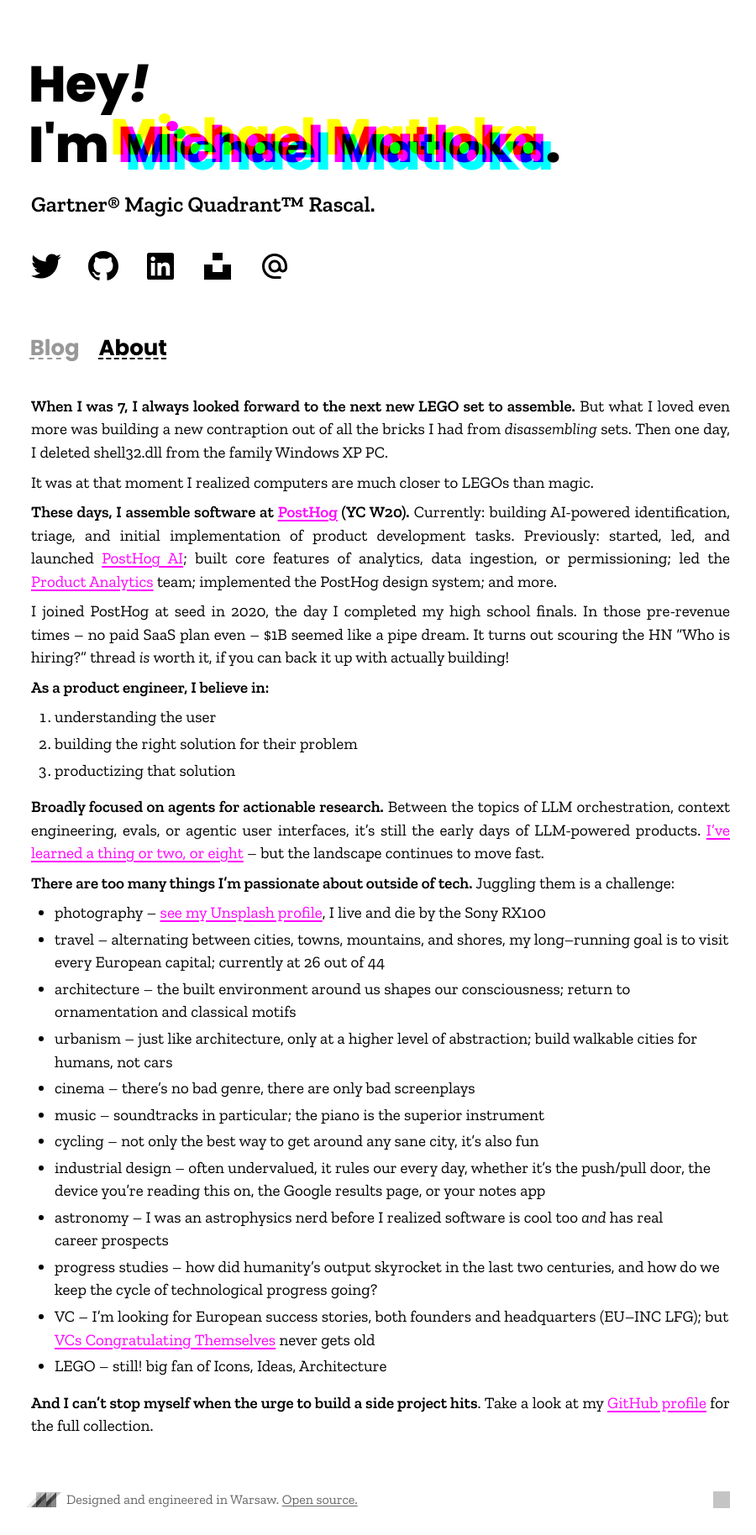
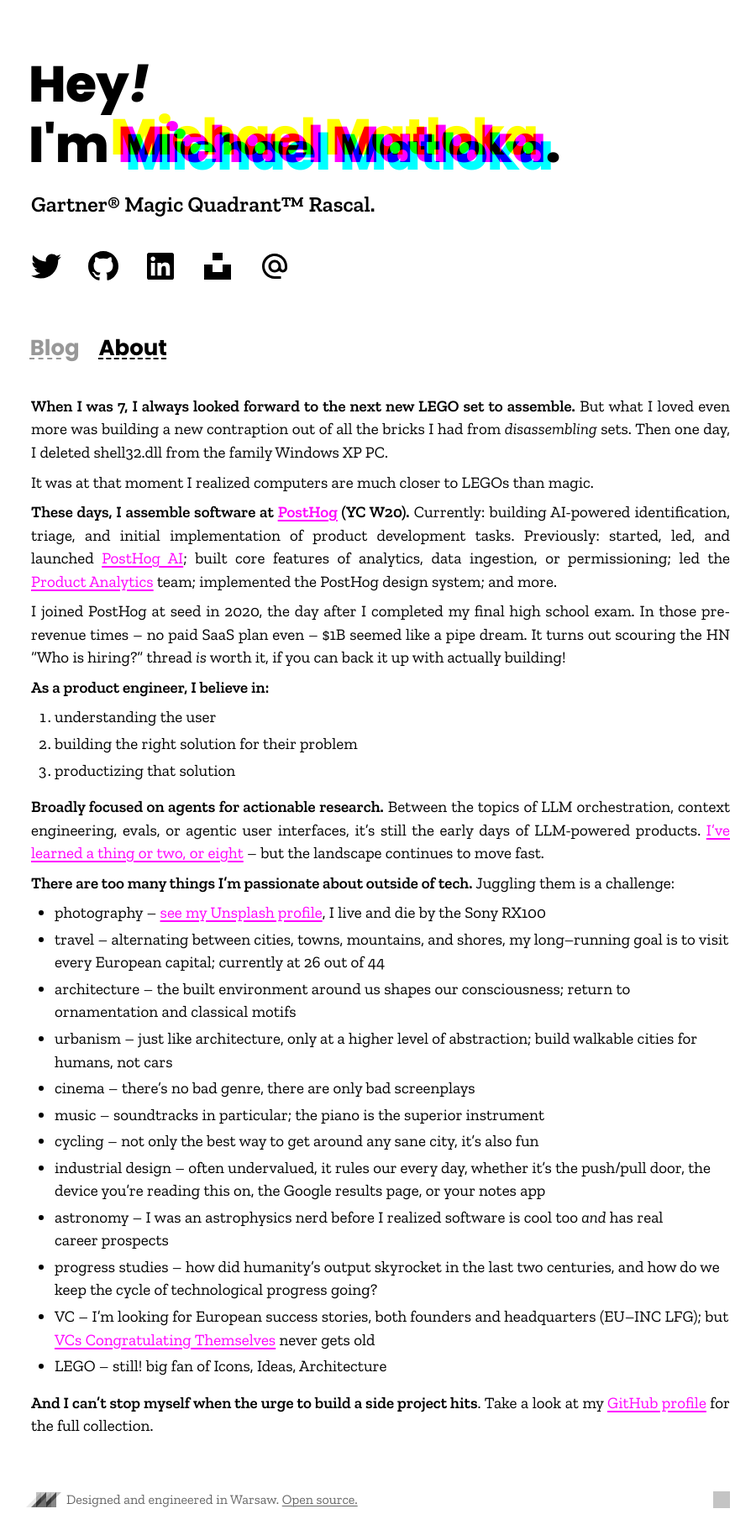
Before and after one commit to Twixes/matloka.com, a Jekyll site: the page built from about.md, in a window 1280 px wide. Shown: the whole page at 84% size, without its empty margins (187-1087 px from the left). Built offline with Jekyll 4.4.1, drawn with Linux system fonts in a browser that asks for light colours; comment, search, counter and statistics services are not loaded; grey boxes are pictures that could not be loaded.

Commit message:
Clarify "finals"

```diff
--- a/about.md
+++ b/about.md
@@ -11,7 +11,7 @@
 
 **These days, I assemble software at [PostHog](https://posthog.com/) (YC W20).** Currently: building AI-powered identification, triage, and initial implementation of product development tasks. Previously: started, led, and launched [PostHog AI](https://posthog.com/ai); built core features of analytics, data ingestion, or permissioning; led the [Product Analytics](https://posthog.com/product-analytics) team; implemented the PostHog design system; and more.
 
-I joined PostHog at seed in 2020, the day I completed my high school finals. In those pre-revenue times – no paid SaaS plan even – $1B seemed like a pipe dream. It turns out scouring the HN "Who is hiring?" thread _is_ worth it, if you can back it up with actually building!
+I joined PostHog at seed in 2020, the day after I completed my final high school exam. In those pre-revenue times – no paid SaaS plan even – $1B seemed like a pipe dream. It turns out scouring the HN "Who is hiring?" thread _is_ worth it, if you can back it up with actually building!
 
 **As a product engineer, I believe in:**
 
```
